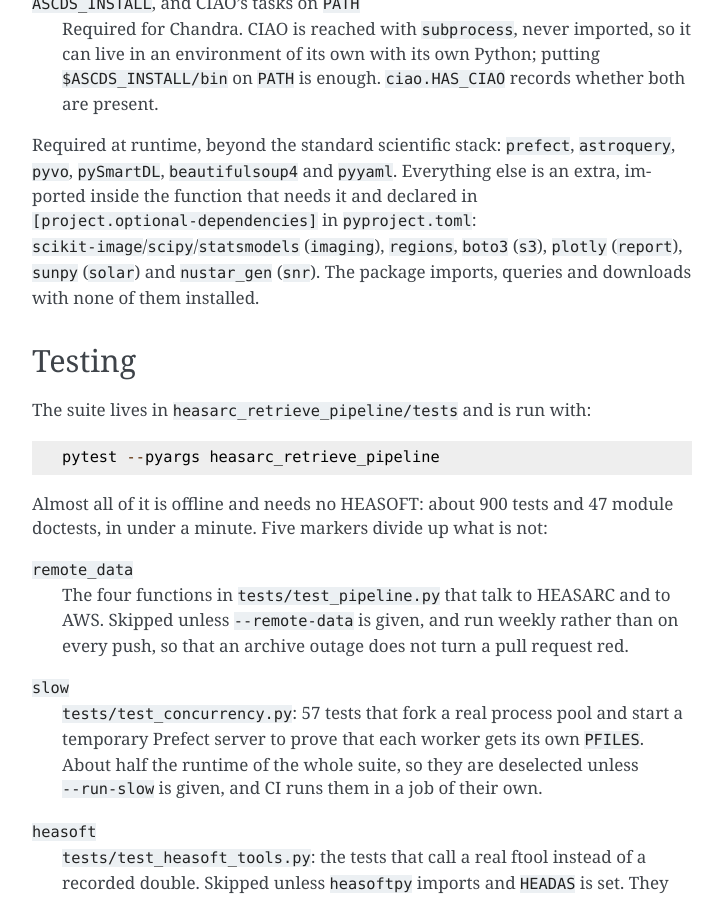
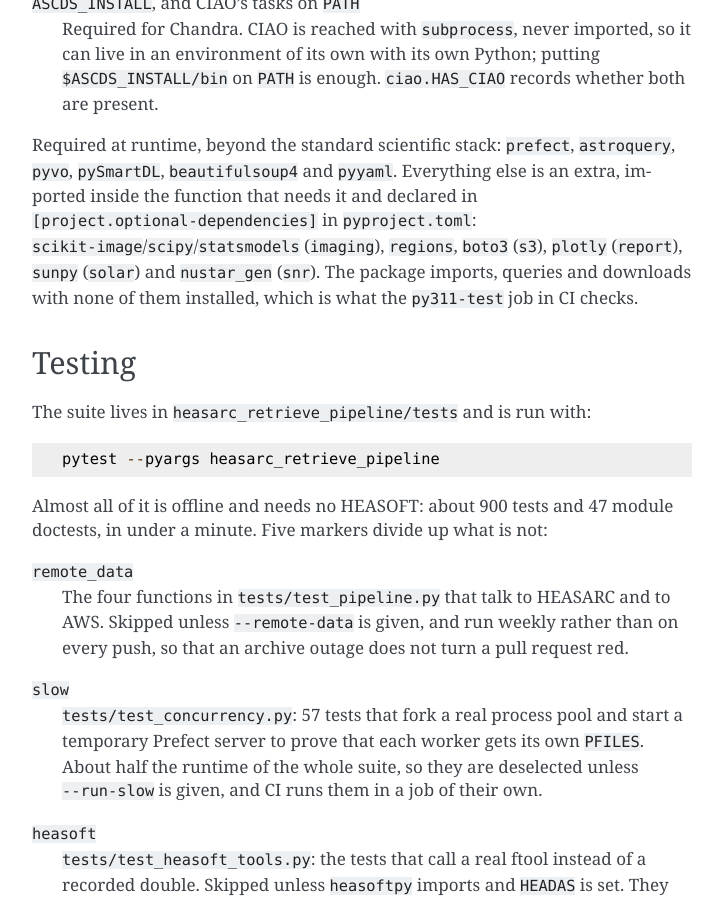
Before and after one commit to matteobachetti/heasarc_retrieve_pipeline, a Sphinx documentation site: the page built from docs/technical_details.rst, in a window 1280 px wide and 900 px high, scrolled down 98067 px. Shown: the whole window, without its empty margins (388-1111 px from the left). Built offline with Sphinx 7.4.7, drawn with Linux system fonts in a browser that asks for light colours; the version number could not be read and is left out.

Commit message:
Require Python 3.11 and run the no-optional-dependencies CI job on it

```diff
--- /dev/null
+++ b/docs/changes/14.breaking.rst
@@ -0,0 +1 @@
+The package now requires Python 3.11 or later.
--- a/docs/technical_details.rst
+++ b/docs/technical_details.rst
@@ -4239,7 +4239,7 @@
 in ``pyproject.toml``: ``scikit-image``/``scipy``/``statsmodels`` (``imaging``),
 ``regions``, ``boto3`` (``s3``), ``plotly`` (``report``), ``sunpy`` (``solar``) and
 ``nustar_gen`` (``snr``). The package imports, queries and downloads with none of them
-installed.
+installed, which is what the ``py311-test`` job in CI checks.
 
 
 Testing
--- a/pyproject.toml
+++ b/pyproject.toml
@@ -2,7 +2,7 @@
 name = "heasarc_retrieve_pipeline"
 description = "Pipeline to automatically retrieve data from HEASARC"
 readme = "README.rst"
-requires-python = ">=3.10"
+requires-python = ">=3.11"
 license = "BSD-3-Clause"
 license-files = ["licenses/LICENSE.rst"]
 authors = [
@@ -143,7 +143,7 @@
 
 [tool.ruff]
 line-length = 100
-target-version = "py310"
+target-version = "py311"
 extend-exclude = ["docs/_build"]
 
 [tool.ruff.lint]
```
Also changed, not shown: 2 other files.
